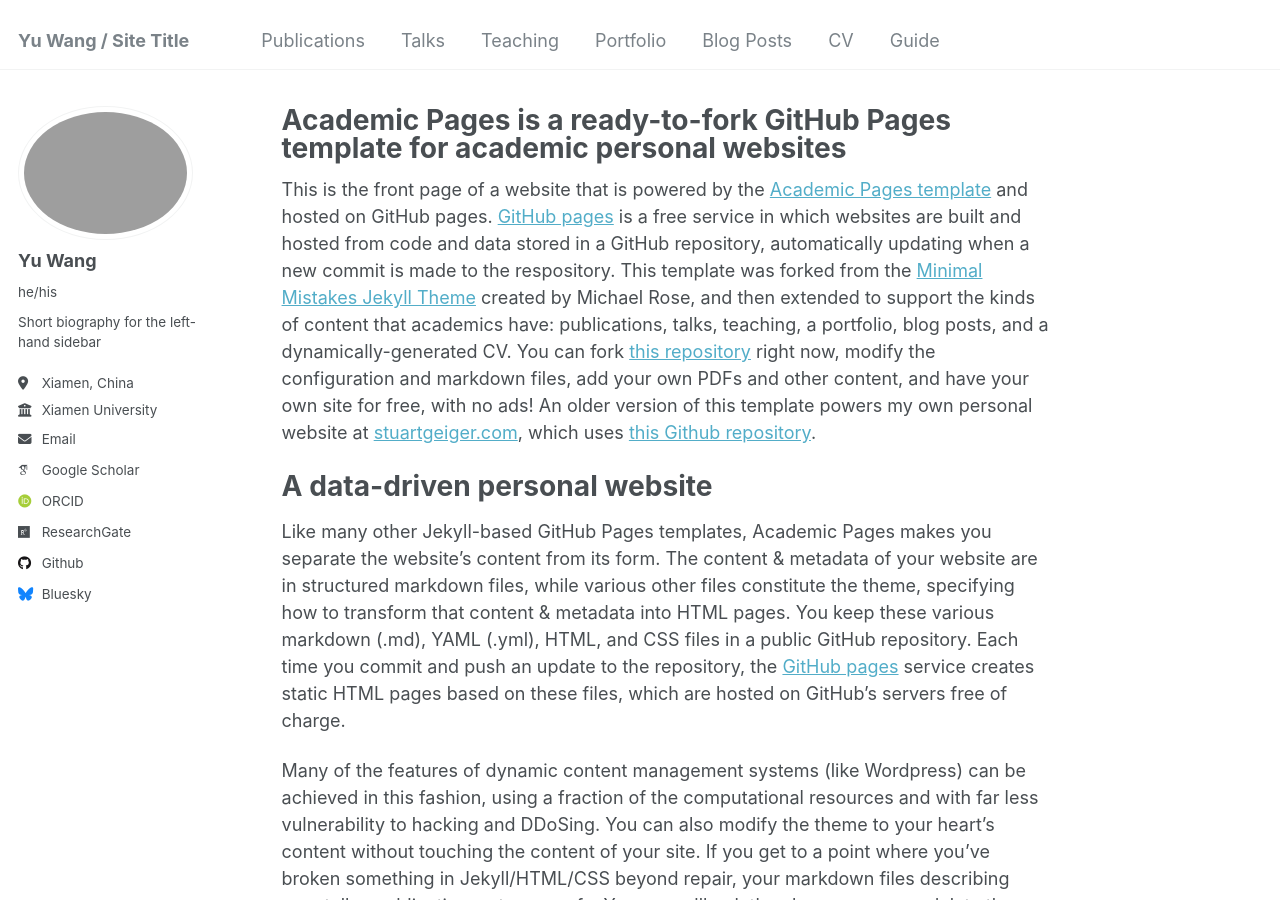
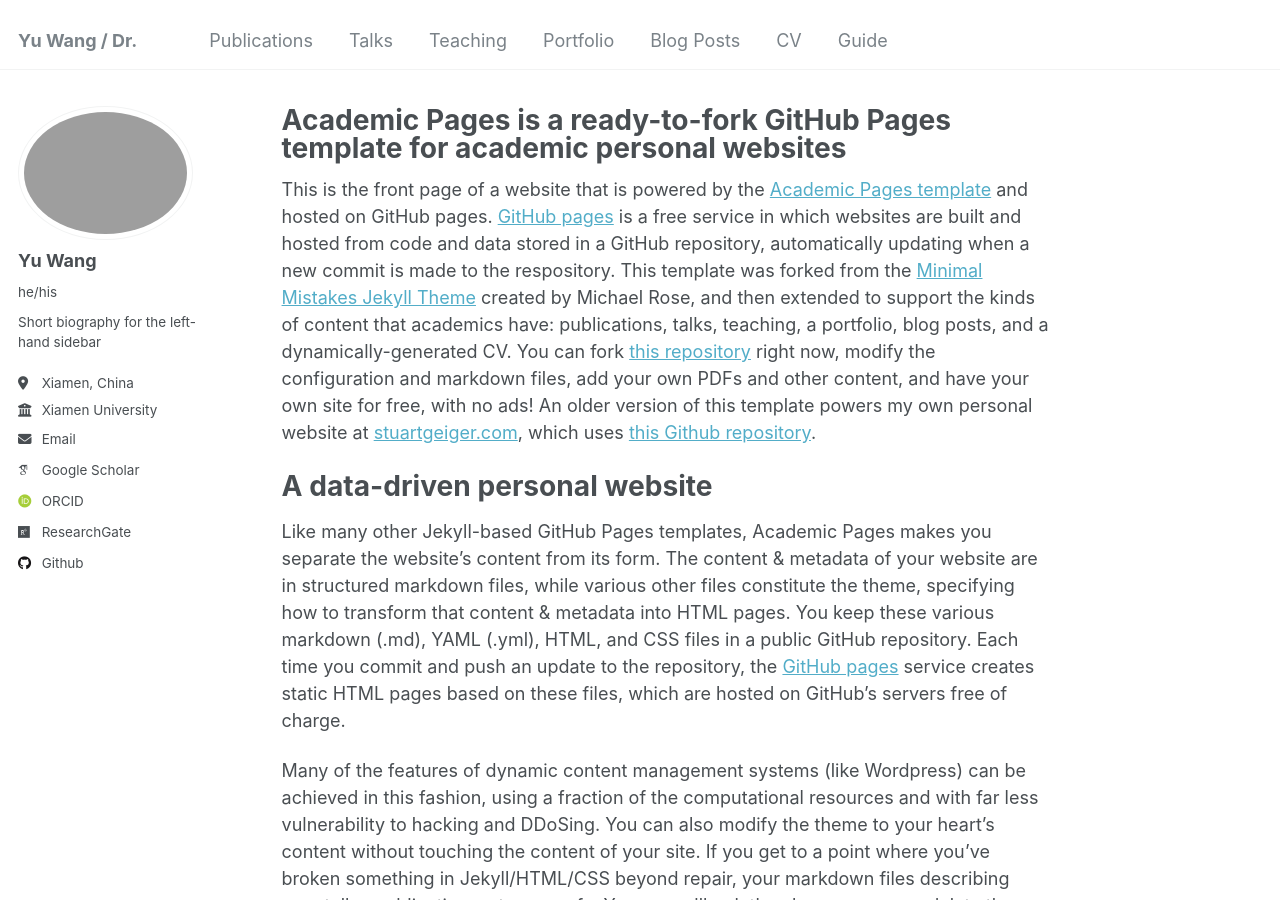
Before and after one commit to yu-albert-wang/yu-albert-wang.github.io, a Jekyll site: the page built from _pages/about.md, in a window 1280 px wide and 900 px high. Built offline with Jekyll 4.4.1, drawn with Linux system fonts in a browser that asks for light colours; some web fonts are replaced.

Commit message:
Update _config.yml

```diff
--- a/_config.yml
+++ b/_config.yml
@@ -8,7 +8,7 @@
 
 # Basic Site Settings
 locale                   : "en-US"
-title                    : "Yu Wang / Site Title"
+title                    : "Yu Wang / Dr."
 title_separator          : "-"
 name                     : &name "Yu Wang"
 description              : &description "personal description"
@@ -31,12 +31,12 @@ author:
   email            : "wangyu@xmu.edu.cn"
 
   # Academic websites
- # arxiv            : # URL - Update with the correct link to your profile
+  arxiv            : # URL - Update with the correct link to your profile
   googlescholar    : "https://scholar.google.com/citations?user=N3MxBNAAAAAJ" # "https://scholar.google.com/citations?user=PS_CX0AAAAAJ"
- # impactstory      : # URL
+  impactstory      : # URL
   orcid            : "https://orcid.org/0000-0001-6100-1312" # "http://orcid.org/yourorcidurl"
- # semantic         : # URL
- # pubmed           : "https://www.ncbi.nlm.nih.gov/pubmed/?term=john+snow"
+  semantic         : # URL
+  pubmed           : #"https://www.ncbi.nlm.nih.gov/pubmed/?term=john+snow"
   researchgate     : "https://www.researchgate.net/profile/Yu-Wang-484"
 
   # Repositories and software development
@@ -48,7 +48,7 @@ author:
   stackoverflow    : # User number or user number and name (i.e., use "1" or "1/jeff-atwood")
 
   # Social media
-  bluesky          : "bsky.app" # Replace this with you Bluesky username
+  bluesky          : # "bsky.app" # Replace this with you Bluesky username
   facebook         : # Username
   flickr           : # Username
   foursquare       : # Username
```
